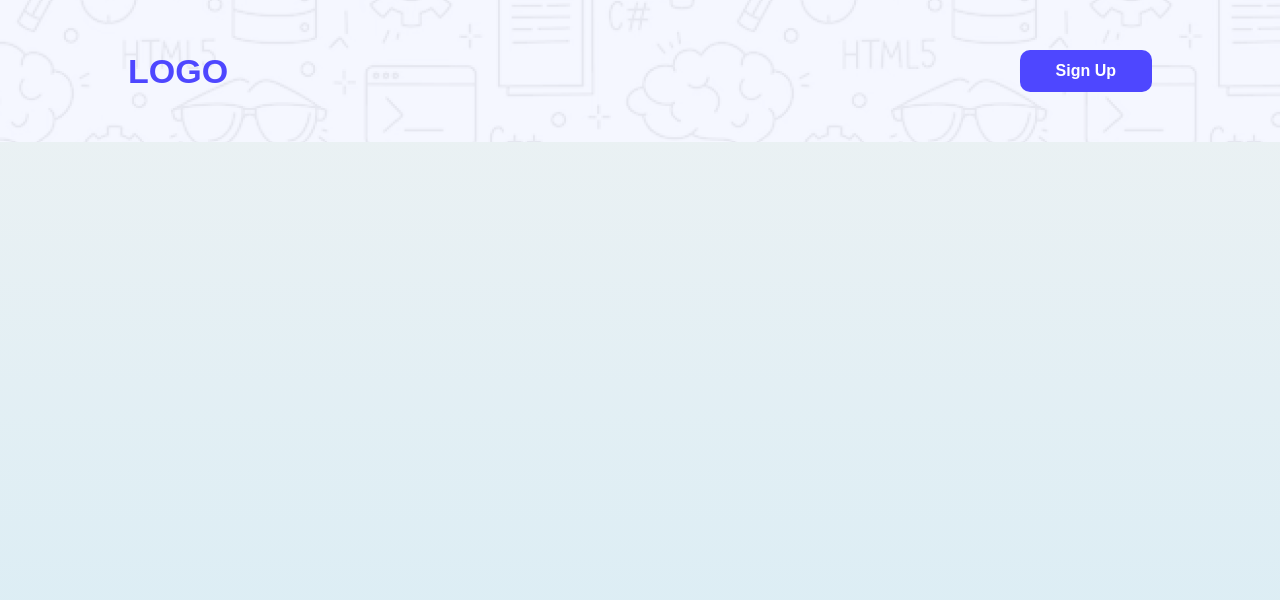
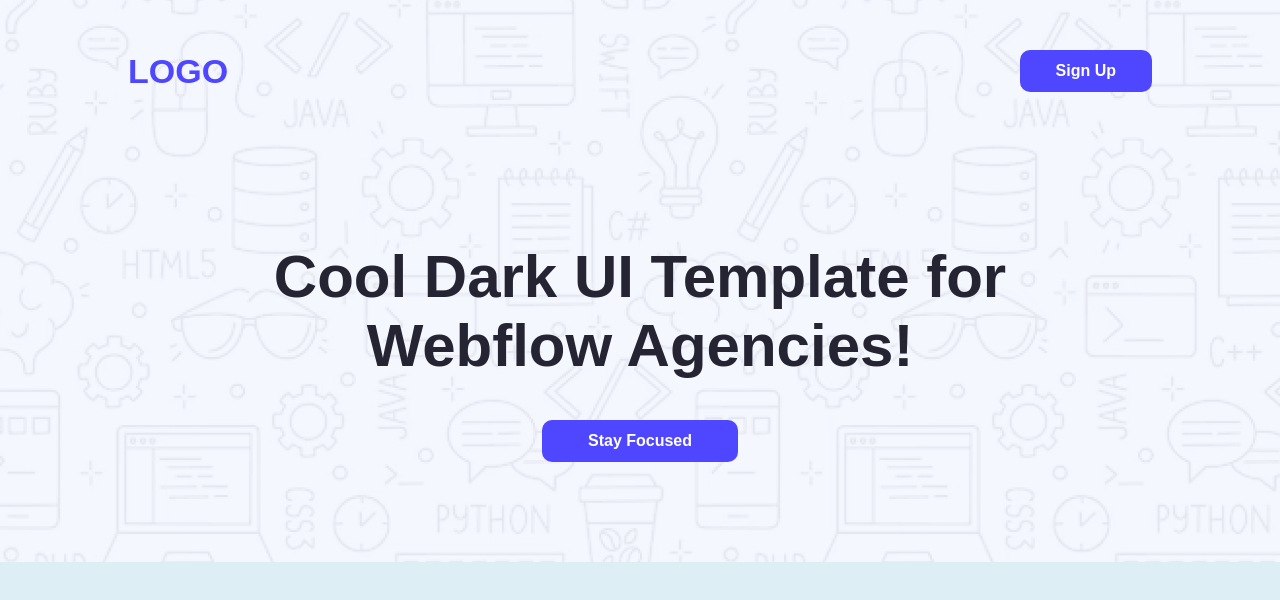
Before and after one commit to borhankabirshahin/project-folder, a plain HTML site: page index.html in a window 1280 px wide. Drawn offline with Linux system fonts and the light colour scheme.

Commit message:
added an index.html 3

```diff
--- a/index.html
+++ b/index.html
@@ -16,6 +16,12 @@
         <button class="btn">Sign Up</button>
       </div>
     </nav>
+    <div class="banner">
+  <div class="banner-title">
+    <h1>Cool Dark UI Template for Webflow Agencies!</h1>
+    <button class="banner-btn">Stay Focused</button>
+  </div>
+</div>
   </header>
 </body>
 </html>
--- a/style.css
+++ b/style.css
@@ -43,8 +43,40 @@
   border: none;
   border-radius: 10px;
   transition: background 0.3s ease;
+  flex: ;
 }
 
 .btn:hover {
   background-color: #110cb1;
+
 }
+/* banner style */
+
+.banner {
+  width: 62%;
+  display: flex;
+  margin: 100px auto 0 auto;
+}
+
+.banner-title h1 {
+  color: #252432;
+  font-size: 60px;
+  text-align: center;
+}
+
+.banner-btn {
+  color: #FFFFFF;
+  background-color: #4E47FF;
+  font-size: 16px;
+  font-weight: bold;
+  padding: 12px 46px;
+  border: none;
+  border-radius: 10px;
+  display: flex;
+  margin: 40px auto 100px auto;
+  transition: background 0.3s ease;
+}
+
+.banner-btn:hover {
+  background-color: #110cb1;
+}
```
